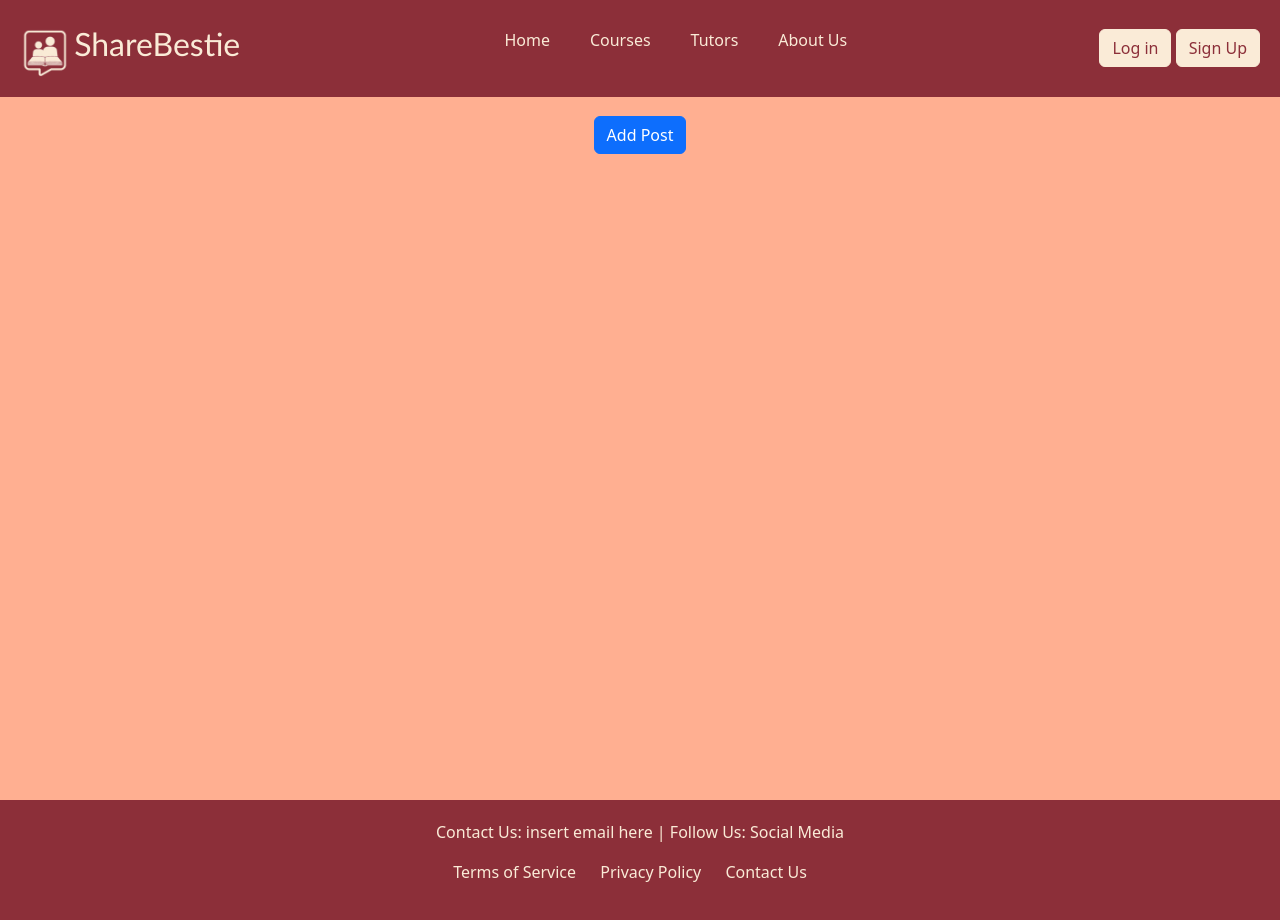
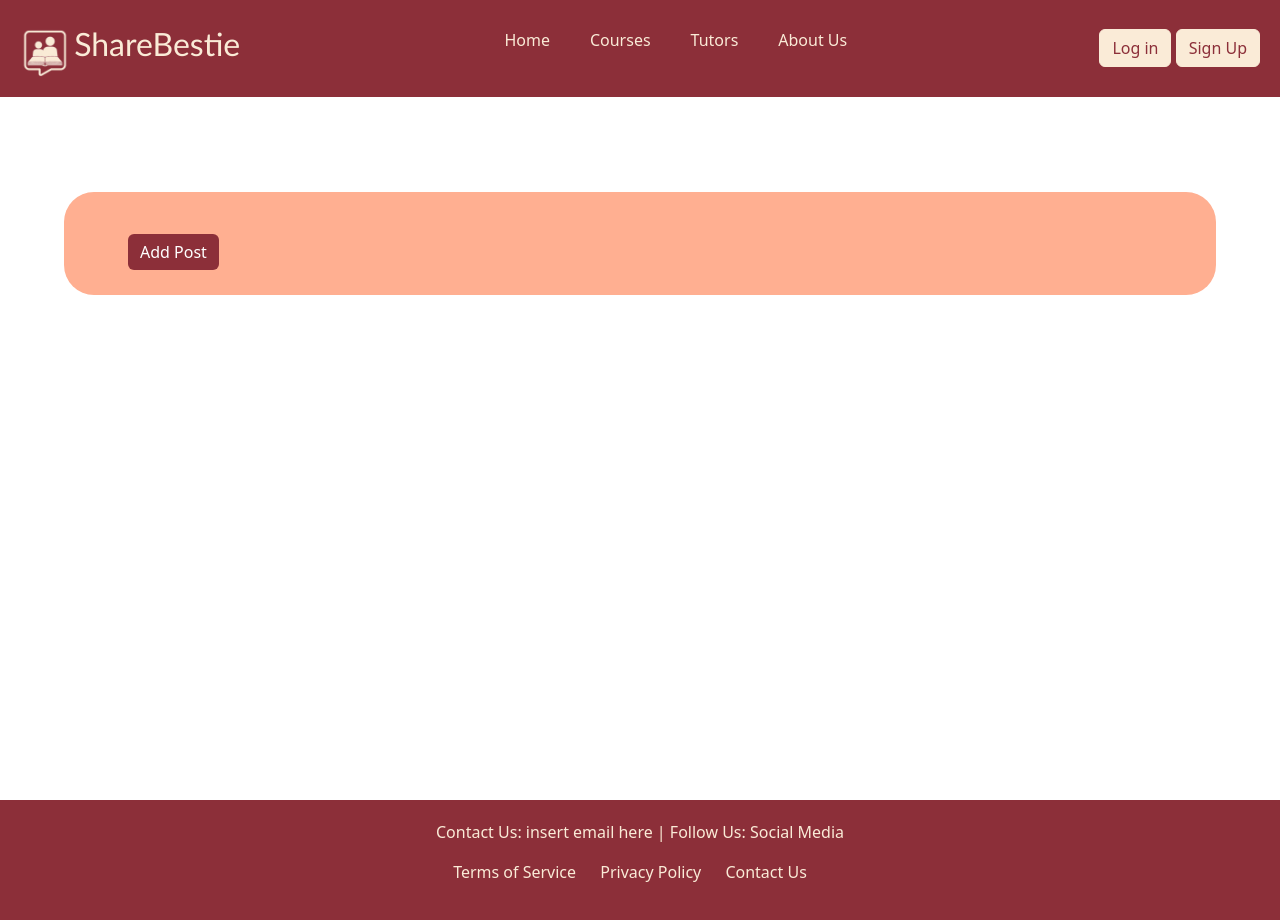
Before and after one commit to RedRogue10/shareBestie, a PHP site: page /coursePage.php?id=1 in a window 1280 px wide. Run offline with PHP 8.4, Linux system fonts and the light colour scheme; data that the repository does not hold is empty.

Commit message:
Updated CSS
used textarea sa addpost

```diff
--- a/coursePage.php
+++ b/coursePage.php
@@ -65,11 +65,12 @@
     </header>
 
     <!-- Main Body -->
-    <section id="section1" class="section section1">
+    <section id="coursepage" class="course_section">
+        <div class="course">
             <h2><?php echo $courseRow['CourseID']?></h2>
             <p><?php echo $courseRow['Description']?></p>
             <?php
-            echo '<a href="postAdd.php?courseID='.$courseRow["CourseID"].'"><button class="btn btn-primary" id="signup" type="submit" name="addPost">Add Post</button></a>';
+                echo '<a href="postAdd.php?courseID='.$courseRow["CourseID"].'"><button class="btn btn-primary" id="addpost-btn" type="submit" name="addPost">Add Post</button></a>';
             ?>
                     <?php
                         if ($postsUnder->num_rows > 0){
@@ -82,6 +83,7 @@
                             }}
 
             ?>
+        </div>
         </section>
 
     <!-- Footer Section -->
--- a/styles.css
+++ b/styles.css
@@ -133,8 +133,10 @@ footer {
 /* Tutors Page */
 
 .search_section{
+    position: fixed;
+    width: 100%;
+    margin: auto;
     text-align: center;
-    margin-top: 130px;
 }
 
 .search_section button{
@@ -143,6 +145,7 @@ footer {
     border-style: none;
     border-radius: 20px;
     padding: 10px;
+    box-shadow: 1px 1px 2px black;
 }
 
 .search_section button:hover{
@@ -154,8 +157,10 @@ footer {
     border-style: none;
     border-radius: 20px;
     padding: 10px;
-    margin: 0.3%;
+    margin-top: 1%;
+    margin-right: 5px;
     width: 40%;
+    box-shadow: 1px 1px 2px black;
 }
 
 .welcome-content{
@@ -172,3 +177,75 @@ footer {
     margin: auto;
     width: 70%;
 }
+
+#searchCards{
+    padding-top: 5%;
+}
+
+.posts{
+    background-color: #f0f0f0;
+    width: 60%;
+    margin: auto;
+    margin-top: 1.5%;
+    margin-bottom: 2%;
+    border-radius: 30px;
+    padding-inline: 5%;
+    padding-block: 1%;
+    text-align: justify;
+}
+
+.posts:hover{
+    background-color: #cacacaad;
+}
+
+.posts .coursetitle{
+    color: #8C2F39;
+    font-weight: bold;
+}
+
+.posts a{
+    text-decoration: none;
+    color: #111;
+}
+
+
+.course_section{
+    min-height: 100vh;
+    overflow: hidden;
+    padding-top: 8%;
+    padding-bottom: 15%;;
+}
+
+#coursepage{
+    padding-top: 15%;
+}
+
+.course{
+    background-color: #FFAF91;
+    margin-top: 100px;
+    margin: auto;
+    width: 90%;
+    text-align: justify;
+    border-radius: 30px;
+    padding-inline: 5%;
+    padding-block: 2%;
+}
+
+.course h2{
+    text-align: center;
+    color: #8C2F39;
+}
+
+.course p{
+    line-height: 30px;
+}
+
+#addpost-btn{
+    background-color: #8C2F39;
+    border: #8C2F39;
+    align-self: end;
+}
+
+#addpost-btn:hover{
+    background-color: #b23848;
+}
```
Also changed, not shown: CourseSearch.php (+4 -6 lines), SigninCSS.css (+27 -0 lines), postAdd.php (+22 -6 lines). Lines whose indentation alone changed are shown as unchanged.
